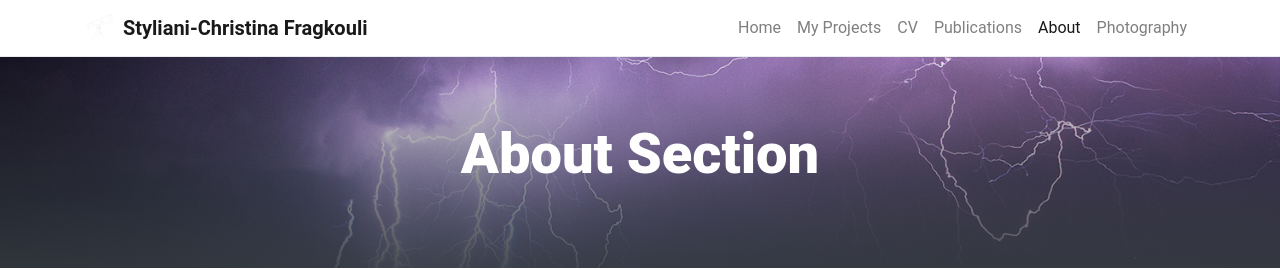
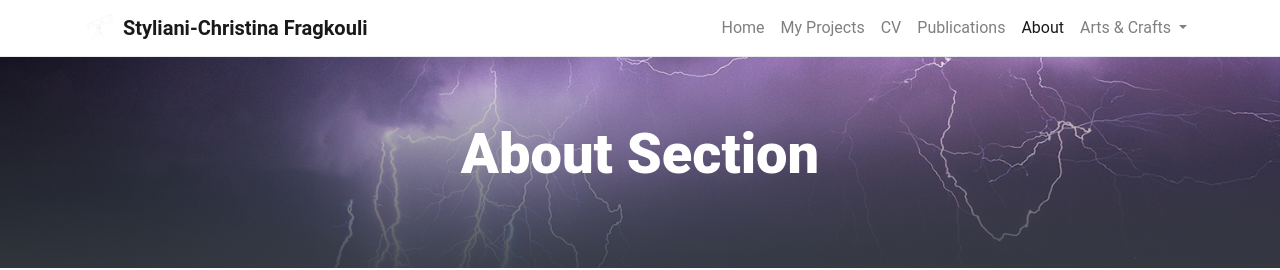
Before and after one commit to sfragkoul/sfragkoul.github.io, a Jekyll site: the page built from pages/about.md, in a window 1280 px wide. Shown: the top 270 px of the page. Built offline with Jekyll 4.4.1, drawn with Linux system fonts in a browser that asks for light colours.

Commit message:
Update navigation.yml

```diff
--- a/_data/navigation.yml
+++ b/_data/navigation.yml
@@ -10,5 +10,7 @@
   href: /publications/
 - text: About
   href: /about/
-- text: Photography
-  href: /Photography/
+- text: Arts & Crafts
+  menu:
+  - text: Photography
+    href: /Photography/
```
